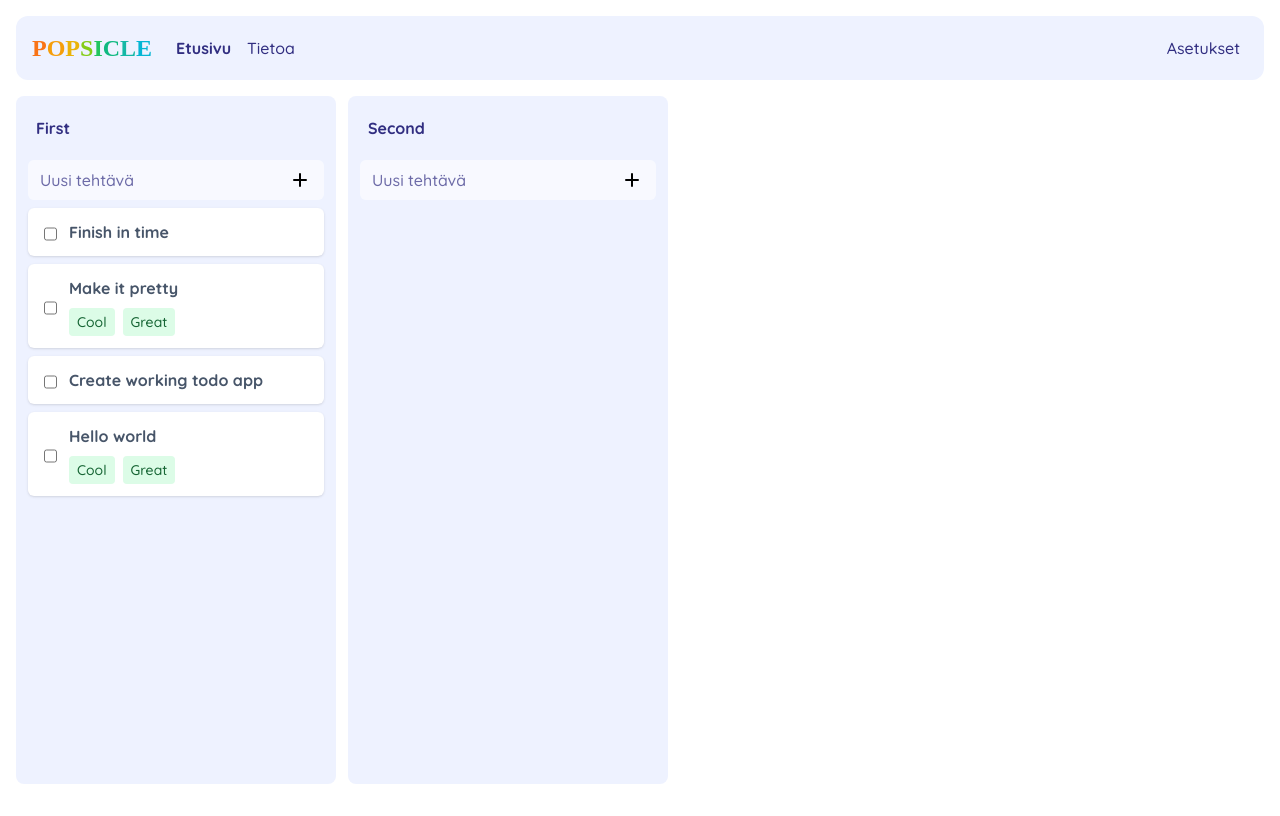
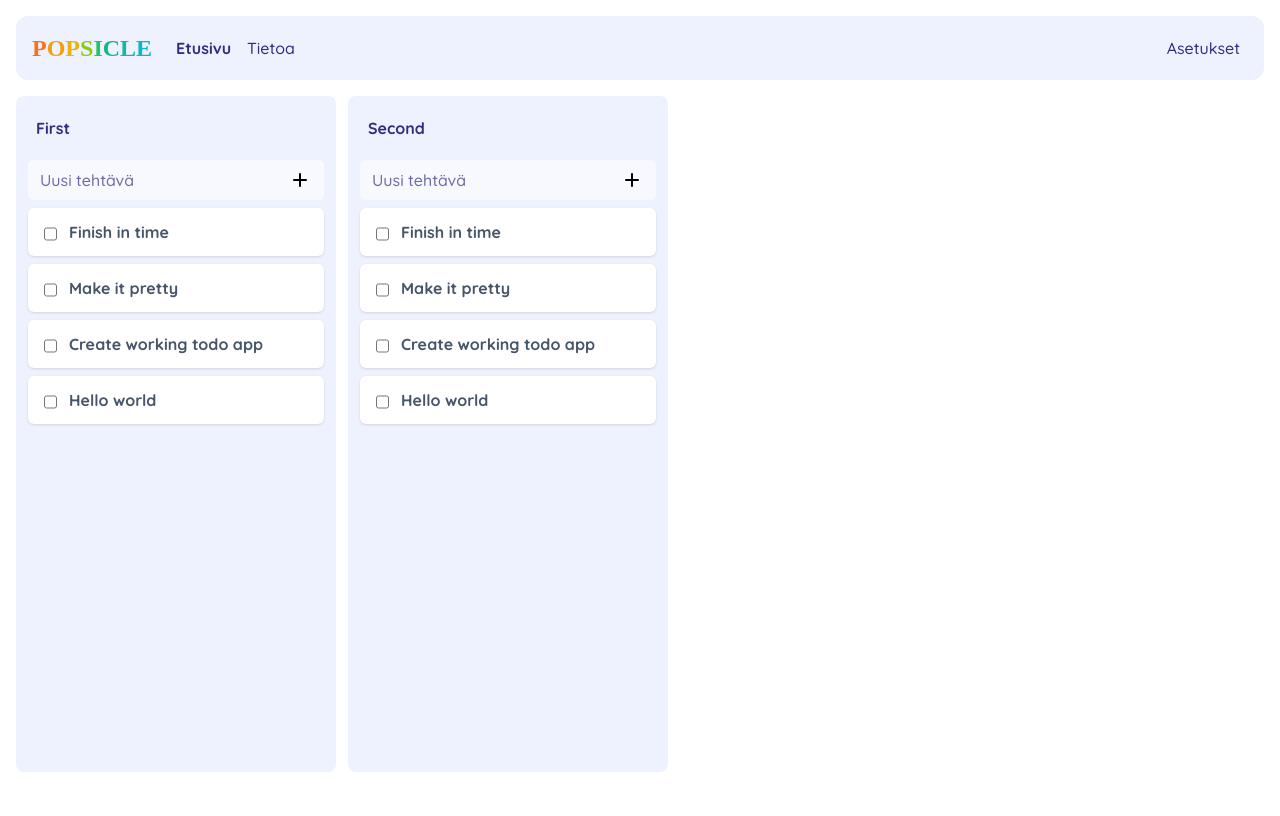
Before and after one commit to mirorauhala/popsicle, a React (Create React App) app: page / in a window 1280 px wide. Built offline with nearby package versions, Linux system fonts and the light colour scheme; data requests are answered from the project's data file; a web font is replaced by a local one.

Commit message:
Make lists draggable

```diff
--- a/db.json
+++ b/db.json
@@ -1,11 +1,12 @@
 {
+  "listOrder": ["list-1", "list-2"],
   "lists": [
-    { "id": 1, "name": "First", "nextId": 2 },
-    { "id": 2, "name": "Second", "nextId": "EMPTY" }
+    { "id": "list-1", "name": "First" },
+    { "id": "list-2", "name": "Second" }
   ],
   "tags": [
     { "id": 1, "name": "Cool" },
-    { "id": 2, "name": "Great" }
+    { "id": 1, "name": "Great" }
   ],
   "tasks": [
     {
--- a/src/Board/index.js
+++ b/src/Board/index.js
@@ -1,33 +1,44 @@
-import TaskList from "../components/TaskList";
+import List from "../components/List";
 import useFetchTasks from "../hooks/useFetchTasks";
 import useFetchLists from "../hooks/useFetchLists";
 import useFetchTags from "../hooks/useFetchTags";
 import { createContext } from "react";
+import {DragDropContext, Droppable} from "react-beautiful-dnd";
+import useFetchListOrder from "../hooks/useFetchListOrder";
 
 export const TaskContext = createContext([]);
 
 export default function Board() {
+  const [listOrder, setListOrder] = useFetchListOrder();
   const [lists, setLists] = useFetchLists();
   const [tasks, setTasks] = useFetchTasks();
   const [tags, setTags] = useFetchTags();
 
-  const addTask = (e) => {
-    e.preventDefault();
-
-    const list = parseInt(e.target.elements["board"].value);
-    const body = e.target.elements[1].value;
-
-    setTasks([...tasks, { id: 9, body: body, listId: list }]);
-  };
-
-  const TaskContextValue = { tasks, tags };
+  const onDragEnd = () => {
+    //
+  }
 
   return (
-    <div className="flex gap-3 w-full">
-      <TaskContext.Provider value={TaskContextValue}>
-        {lists.length > 0 &&
-          lists.map((list) => <TaskList key={list.id} list={list} />)}
-      </TaskContext.Provider>
-    </div>
+    <DragDropContext
+      onDragEnd={onDragEnd}>
+      <Droppable droppableId="all-columns" direction="horizontal" type="column">
+        {(provided) => (
+          <div
+            ref={provided.innerRef}
+            {...provided.droppableProps}
+            className="flex gap-3 justify-between mb-3">
+              {lists.length > 0 && listOrder.length > 0 &&
+                listOrder.map((listId, index) => {
+                const list = lists.find(list => list.id === listId)
+
+                return <List key={list.id} index={index} tasks={tasks} list={list} tag={tags}/>
+              })}
+
+
+            {provided.placeholder}
+          </div>
+        )}
+      </Droppable>
+    </DragDropContext>
   );
 }
--- /dev/null
+++ b/src/components/List.js
@@ -0,0 +1,25 @@
+import Task from "./Task";
+import NewTask from "./NewTask";
+import TaskHeading from "./TaskHeading";
+import { TaskContext } from "../Board";
+import { useContext } from "react";
+import {Draggable} from "react-beautiful-dnd";
+
+export default function List({tasks, index, list, tags}) {
+  return (
+    <Draggable draggableId={list.id} index={index}>
+      {(provided) => (
+        <div ref={provided.innerRef} {...provided.draggableProps}
+             className="h-full w-80 p-3 bg-indigo-50 rounded-lg">
+          <TaskHeading name={list.name} dragHandleProps={provided.dragHandleProps}></TaskHeading>
+          <div className="flex flex-col gap-2">
+            <NewTask list={list} />
+            {tasks.map((task, index) => (
+              <Task key={task.id} index={index} task={task} tags={tags} />
+            ))}
+          </div>
+        </div>
+      )}
+    </Draggable>
+  );
+}
--- a/src/components/Task.js
+++ b/src/components/Task.js
@@ -17,11 +17,11 @@ export default function Task(props) {
 
       <div className="flex grow flex-col">
         <p className="font-bold">{props.task.body}</p>
-        <Tags tags={filterTags()} />
+        {/*<Tags tags={filterTags()} />*/}
       </div>
 
       <button className="opacity-0 group-hover:opacity-100 transition ease-in-out delay-100 w-6 h-6 rounded bg-indigo-100">
-        <span class="sr-only">Open actions</span>
+        <span className="sr-only">Open actions</span>
         <div className="flex gap-[2px] justify-center">
           <div className="w-1 h-1 bg-slate-500 rounded-full"></div>
           <div className="w-1 h-1 bg-slate-500 rounded-full"></div>
--- a/src/components/TaskHeading.js
+++ b/src/components/TaskHeading.js
@@ -1,55 +1,10 @@
-import { useEffect, useRef, useState } from "react";
-
-export default function TaskHeading(props) {
-  const [editing, setEditing] = useState(false);
-  const [newName, setNewName] = useState("");
-  const nameInputRef = useRef();
-
-  useEffect(() => {
-    setNewName(props.name);
-  }, []);
-
-  useEffect(() => {
-    if (editing) {
-      nameInputRef.current.focus();
-    }
-  }, [editing]);
-
-  const toggleEditing = () => {
-    setEditing(!editing);
-  };
-
-  const handleNewName = (e) => {
-    e.preventDefault();
-    setNewName(nameInputRef.current.value);
-  };
-
-  const handleOnBlur = (e) => {
-    if (props.name !== newName) {
-      setNewName(props.name);
-    }
-
-    toggleEditing();
-  };
-
-  const heading = (
+export default function TaskHeading({name, dragHandleProps}) {
+  return (
     <h5
       className="py-2 px-2 mb-3 w-full font-bold text-indigo-900 rounded-md cursor-pointer"
-      onClick={toggleEditing}
+      {...dragHandleProps}
     >
-      {props.name}
+      {name}
     </h5>
   );
-
-  const edit = (
-    <input
-      ref={nameInputRef}
-      className="py-2 px-2 mb-3 w-full rounded-md font-bold text-indigo-900 outline-0 bg-indigo-900/10"
-      value={newName}
-      onChange={handleNewName}
-      onBlur={handleOnBlur}
-    />
-  );
-
-  return editing ? edit : heading;
 }
--- a/src/components/TaskList.js
+++ /dev/null
@@ -1,26 +0,0 @@
-import Task from "./Task";
-import NewTask from "./NewTask";
-import TaskHeading from "./TaskHeading";
-import { TaskContext } from "../Board";
-import { useContext } from "react";
-
-export default function TaskList(props) {
-  const { tasks, tags } = useContext(TaskContext);
-
-  const filteredTasks = () => {
-    const filteredTasks = tasks.filter((task) => task.listId === props.list.id);
-    return filteredTasks.map((task) => (
-      <Task key={task.id} task={task} tags={tags} />
-    ));
-  };
-
-  return (
-    <div className="h-full w-80 p-3 bg-indigo-50 rounded-lg">
-      <TaskHeading name={props.list.name}></TaskHeading>
-      <div className="flex flex-col gap-2">
-        <NewTask list={props.list} />
-        {filteredTasks()}
-      </div>
-    </div>
-  );
-}
--- /dev/null
+++ b/src/hooks/useFetchListOrder.js
@@ -0,0 +1,18 @@
+import { useState, useEffect } from "react";
+
+export default function useFetchListOrder() {
+  const [listOrder, setListOrder] = useState([]);
+
+  useEffect(() => {
+    const loadListOrder = async () => {
+      const response = await fetch("http://localhost:3010/listOrder");
+      const responseJson = await response.json();
+
+      setListOrder(responseJson);
+    };
+
+    loadListOrder();
+  }, []);
+
+  return [listOrder, setListOrder];
+}
--- a/src/hooks/useFetchLists.js
+++ b/src/hooks/useFetchLists.js
@@ -1,5 +1,4 @@
 import { useState, useEffect } from "react";
-import sortList from "../api/sortList";
 
 export default function useFetchLists() {
   const [lists, setLists] = useState([]);
@@ -9,8 +8,7 @@ export default function useFetchLists() {
       const response = await fetch("http://localhost:3010/lists");
       const responseJson = await response.json();
 
-      // need to reverse the list order
-      setLists(sortList(responseJson).reverse());
+      setLists(responseJson);
     };
 
     loadLists();
```
